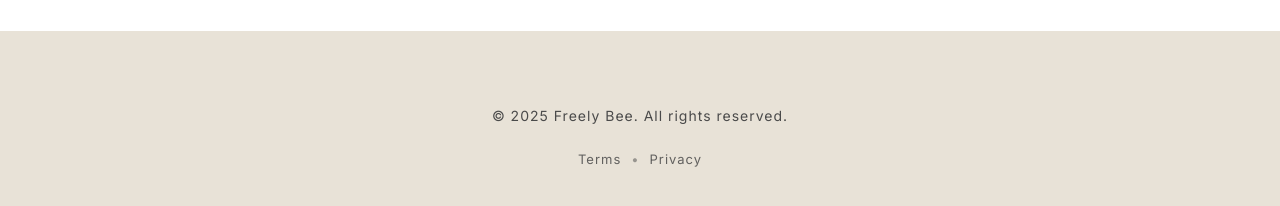
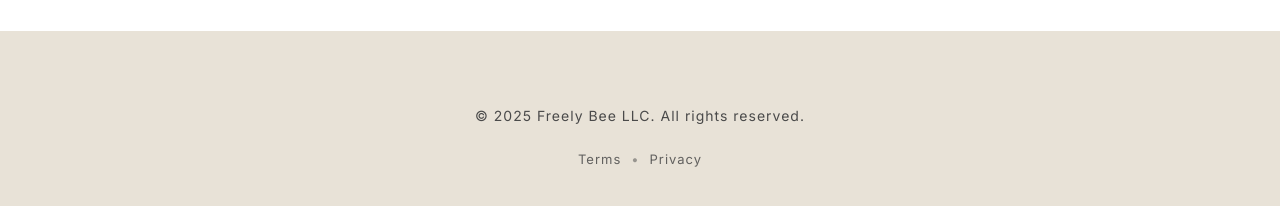
Before and after one commit to FreelyBee/freelybee.github.io, a Jekyll site: the page built from index.html, in a window 1280 px wide and 900 px high, scrolled down 1225 px. Shown: the part 670-876 px from the top of the window. Built offline with Jekyll 4.4.1, drawn with Linux system fonts in a browser that asks for light colours; some of the changed lines change nothing that is shown.

Commit message:
feat: add company name and update copyright footer to use LLC

```diff
--- a/_config.yml
+++ b/_config.yml
@@ -1,4 +1,5 @@
 title: Freely Bee
+company: Freely Bee LLC
 description: A modern, minimalist lifestyle brand
 baseurl: ""
 url: ""
--- a/_layouts/minimalonepage.html
+++ b/_layouts/minimalonepage.html
@@ -25,7 +25,7 @@
 
     <footer class="site-footer">
         <div class="footer-content">
-            <p>&copy; {{ 'now' | date: "%Y" }} {{ site.title }}. All rights reserved.</p>
+            <p>&copy; {{ 'now' | date: "%Y" }} {{ site.company }}. All rights reserved.</p>
             <div class="legal-links">
                 <a href="{{ '/terms/' | relative_url }}">Terms</a>
                 <span class="separator" aria-hidden="true">•</span>
```
